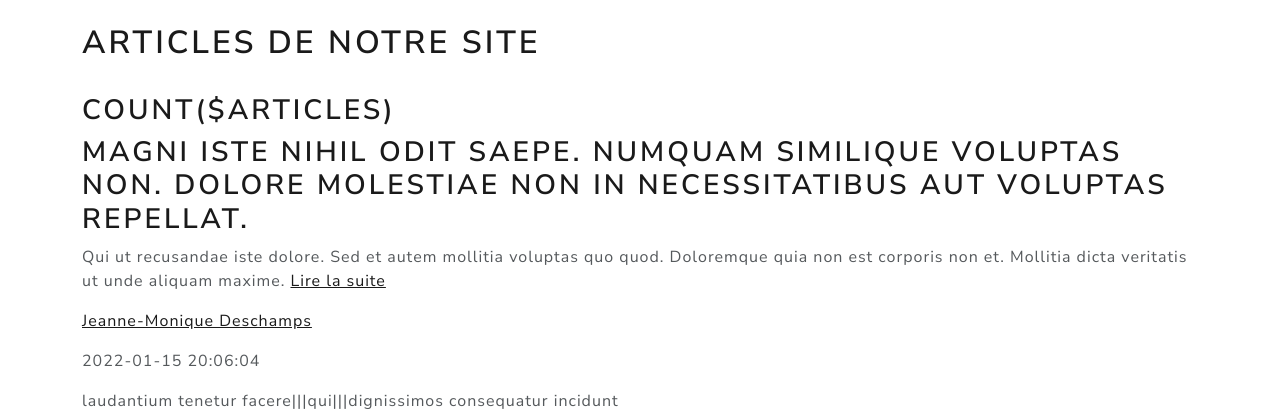
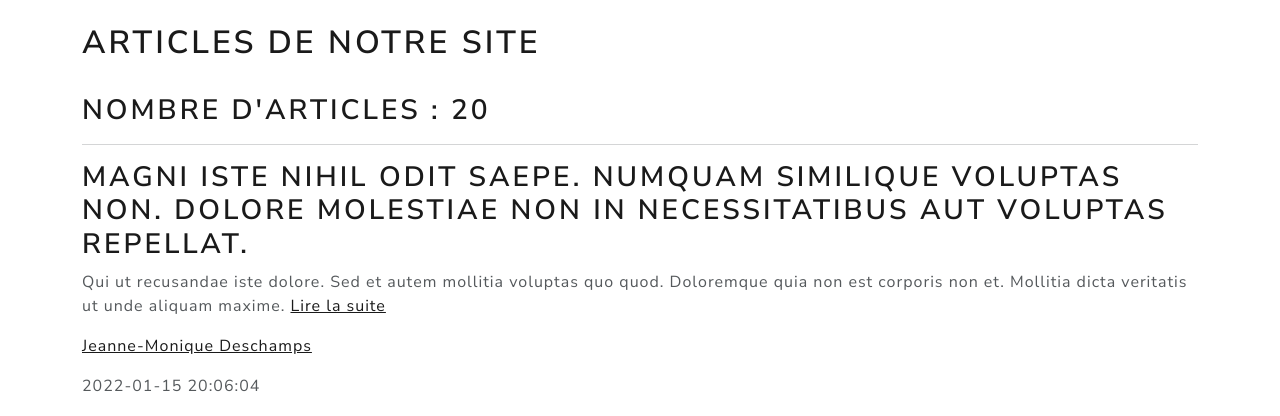
Before and after one commit to WebDevCF2m2021/PDOexe2, a PHP site: page / in a window 1280 px wide. Shown: the part 94-510 px from the top of the page. Run offline with PHP 8.4, Linux system fonts and the light colour scheme; data comes from the database, SQL or seed files in the repository.

Commit message:
ok daniel

```diff
--- a/view/publicView/publicHomepageView.php
+++ b/view/publicView/publicHomepageView.php
@@ -62,7 +62,8 @@
 
     <div class="row">
       <div class="col-lg-12">
-        <h2>count($articles)</h2>
+        <h2>Nombre d'articles : <?= count($articles) ?></h2>
+        <hr>
       </div>
     </div>
   </div>
```
Lines whose indentation alone changed are shown as unchanged.
